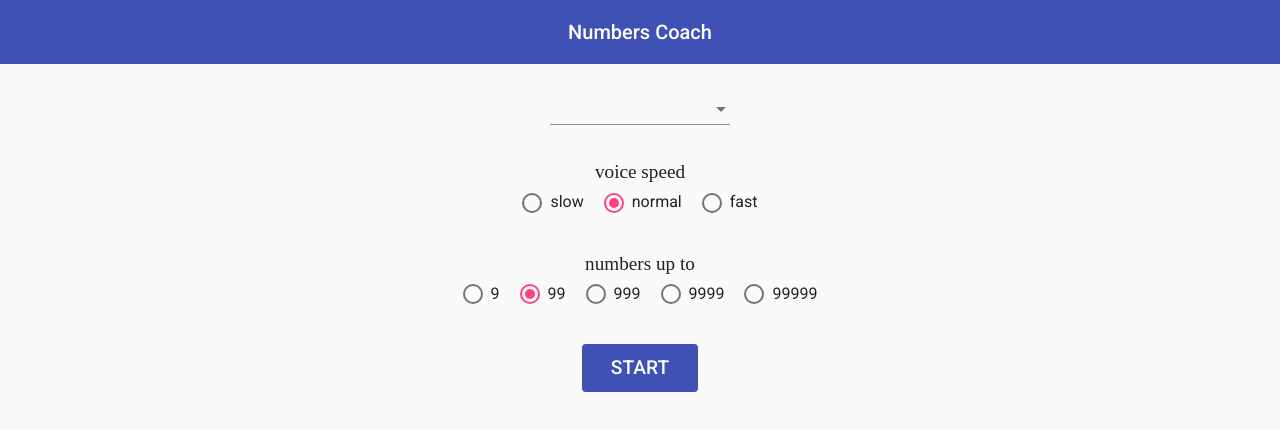
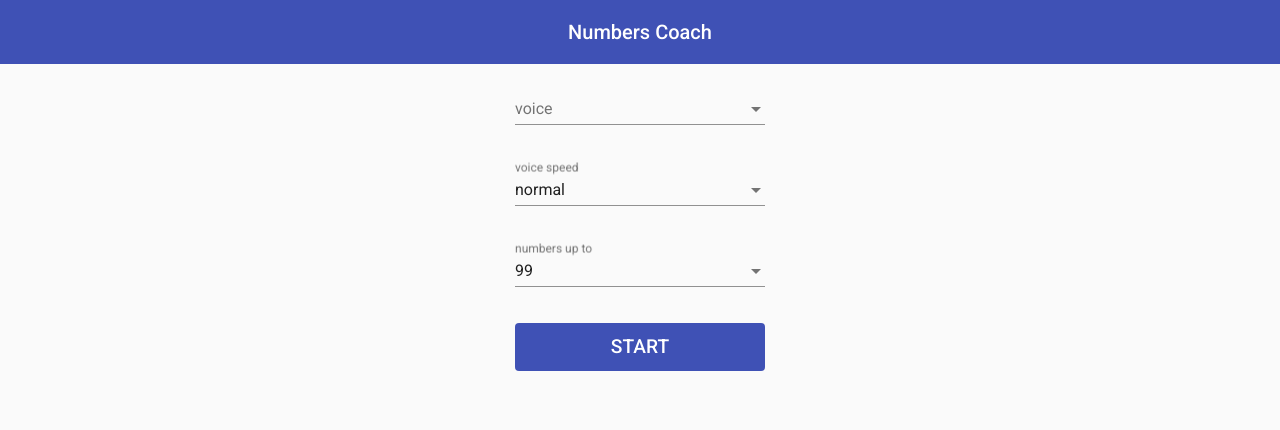
Before and after one commit to tomecko/numbers-coach, an Angular app: page / in a window 1280 px wide. Shown: the top 430 px of the page. Built offline with nearby package versions, Linux system fonts and the light colour scheme.

Commit message:
Improve layout and look

```diff
--- a/src/app/home/home.component.html
+++ b/src/app/home/home.component.html
@@ -1,4 +1,6 @@
-<mat-form-field class="form-field form-field-select">
+<div class="container">
+  <mat-form-field class="form-field">
+    <mat-label class="label">voice</mat-label>
     <mat-select
       [value]="config.voice"
       (selectionChange)="configService.update({ voiceName: $event.value.name })"
@@ -12,42 +14,39 @@
     </mat-select>
   </mat-form-field>
 
-<div class="form-field">
-  <label class="label">voice speed</label>
-  <mat-radio-group
+  <mat-form-field class="form-field">
+    <mat-label class="label">voice speed</mat-label>
+    <mat-select
       [value]="config.voiceRate"
-    (change)="configService.update({ voiceRate: $event.value })"
+      (selectionChange)="configService.update({ voiceRate: $event.value })"
     >
-    <mat-radio-button
+      <mat-option
         *ngFor="let voiceRate of available.voiceRates"
         [value]="voiceRate"
-      class="radio-option"
       >
         {{ formatVoiceRate(voiceRate) }}
-    </mat-radio-button>
-  </mat-radio-group>
-</div>
+      </mat-option>
+    </mat-select>
+  </mat-form-field>
 
-<div class="form-field">
-  <label class="label">numbers up to</label>
-  <mat-radio-group
+  <mat-form-field class="form-field">
+    <mat-label class="label">numbers up to</mat-label>
+    <mat-select
       [value]="config.range"
       (change)="configService.update({ range: $event.value })"
     >
-    <mat-radio-button
+      <mat-option
         *ngFor="let range of available.ranges"
         [value]="range"
-      class="radio-option"
       >
         {{ range }}
-    </mat-radio-button>
-  </mat-radio-group>
-</div>
+      </mat-option>
+    </mat-select>
+  </mat-form-field>
 
-<div>
   <a
     mat-flat-button
-    class="strong-button"
+    class="strong-action"
     color="primary"
     routerLink="quiz"
   >
--- a/src/app/home/home.component.sass
+++ b/src/app/home/home.component.sass
@@ -1,22 +1,12 @@
+.container
+  display: flex
+  flex-direction: column
+  align-items: center
+
 .form-field
-  margin-bottom: 2em
-
-.form-field-select
   margin-bottom: 1em
 
-.label
-  display: block
-  font-size: 1.2em
-  margin-bottom: .5em
-
-.radio-option
-  margin-bottom: 8px
-  margin-right: 20px
-
-  &:last-child
-    margin: 0
-
-.start-action
-  font-size: 1.2em
-  padding: .3em 1.5em
-  text-transform: uppercase
+.form-field,
+.strong-action
+  max-width: 250px
+  width: 100%
--- a/src/app/quiz/quiz.component.html
+++ b/src/app/quiz/quiz.component.html
@@ -44,7 +44,7 @@
     {{ challengesInfo.correct }} <small>/ {{ challengesInfo.all }}</small>
   </p>
   <button
-    class="strong-button"
+    class="strong-action"
     color="primary"
     mat-flat-button
     (click)="restart()"
--- a/src/styles.sass
+++ b/src/styles.sass
@@ -3,7 +3,7 @@
 body
   min-width: 300px
 
-.strong-button
+.strong-action
   font-size: 1.2em
   padding: .3em 1.5em !important
   text-transform: uppercase
```
Lines whose indentation alone changed are shown as unchanged.
